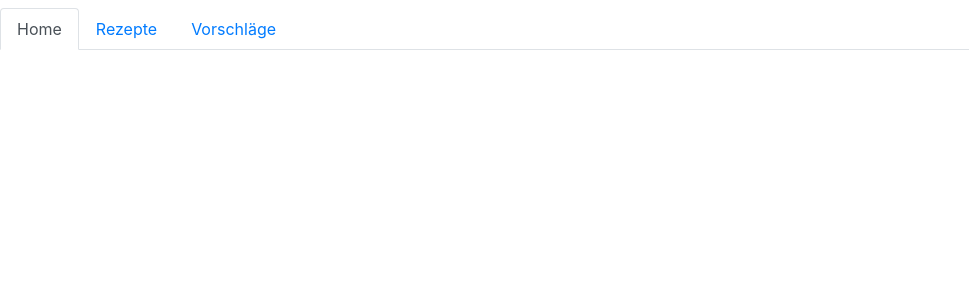
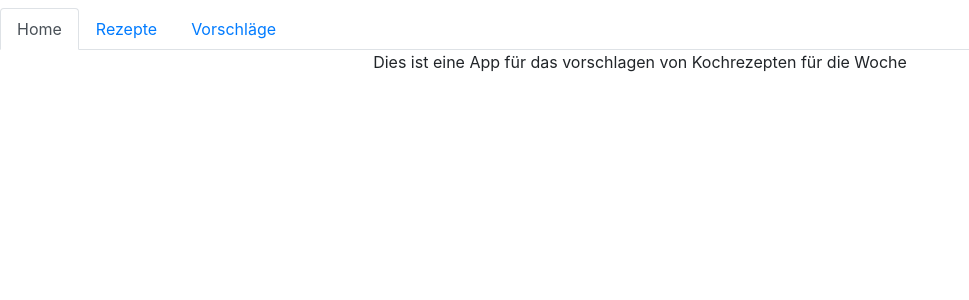
Before and after one commit to Xedon/cookingsuggester-client-react, a React (Create React App) app: page / in a window 1280 px wide. Shown: the top 300 px of the page, without its empty margins (0-969 px from the left). Built offline with nearby package versions, Linux system fonts and the light colour scheme.

Commit message:
Add Home

```diff
--- a/src/sites/Home.tsx
+++ b/src/sites/Home.tsx
@@ -1,9 +1,19 @@
 import * as React from "react";
+import {Trans} from "react-i18next";
+import Container from "react-bootstrap/Container";
+import Row from "react-bootstrap/Row";
+import Col from "react-bootstrap/Col";
 
-export class Home extends React.Component<any,any>{
+export class Home extends React.Component<any, any> {
     render(): React.ReactElement<any, string | React.JSXElementConstructor<any>> | string | number | {} | React.ReactNodeArray | React.ReactPortal | boolean | null | undefined {
         return (
-            <span></span>
+            <Container>
+                <Row>
+                    <Col className="text-center">
+                        <Trans i18nKey="home.description"></Trans>
+                    </Col>
+                </Row>
+            </Container>
         );
     }
 }
```
